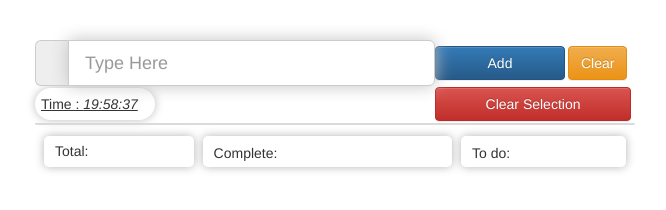
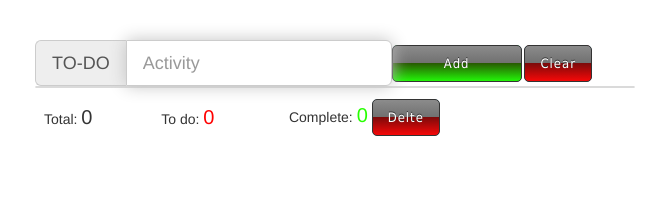
Before and after one commit to federicocroce/Todo-Jquery, a plain HTML site: page index.html in a window 1280 px wide. Shown: the whole page, without its empty margins (305-971 px from the left). Drawn offline with nearby package versions, Linux system fonts and the light colour scheme.

Commit message:
no message

```diff
--- a/Script.js
+++ b/Script.js
@@ -1,6 +1,11 @@
+
 $(document).ready(function () {
 
 	$('#time').jTime();
+
+	var totalAmount;
+	var completeAmount;
+	var toDoAmount;
 
 	//Agregar elemento
 	$('#add').click(function () {
@@ -15,7 +20,16 @@ $(document).ready(function () {
 		}
 		//Agrega elemento a la lista TODOS con la descripción del txt.
 		$('#todos').prepend("<li class='item'><input id='check' class='check' name='check' type='checkbox'/>" + Description + "</li>");
+
+		totalAmount += 1;
+		toDoAmount = totalAmount - completeAmount;
+//		console.debug('Antes:' + (totalAmount - completeAmount));
+//		console.debug('Total: ' + totalAmount + '   Completadas: ' + completeAmount + '   Pendientes: ' + toDoAmount);
+		$('#lblTotal').html(totalAmount);
+		$('#lblToDo').html(toDoAmount);
 		$('#form')[0].reset();
+//		console.debug('Despues:' + (totalAmount - completeAmount));
+//		console.debug('Total: ' + totalAmount + '   Completadas: ' + completeAmount + '   Pendientes: ' + toDoAmount);
 		//Obtengo el HTML de todos los TODOS y lo almaceno en una variable
 		var todos = $('#todos').html();
 		//Almaceno en el local Storage con la Key todos todos los elementos.
@@ -24,6 +38,7 @@ $(document).ready(function () {
 	});
 
 	if (localStorage.getItem('todos')) {
+//		console.log('Entra el getitem')
 		$('#todos').html(localStorage.getItem('todos'));
 	}
 
@@ -33,20 +48,41 @@ $(document).ready(function () {
 		return false;
 	});
 
-    $('.check').live("click", function () {
-        if ($(this).is(':checked')) {
-            $(this).parent().addClass("lineThrough");
+	$(document).on('click', '.check', function (e) {
 
-            toDoAmount -= 1;
-            completeAmount += 1;
-        } else {
-            $(this).parent().removeClass('lineThrough');
+//		console.log('Antes:' + toDoAmount)
+		if ($(this).parent().hasClass("lineThrough")) {
+			$(this).parent().removeClass("lineThrough");
 
 			completeAmount -= 1;
 			toDoAmount += 1;
+
+		} else {
+			$(this).parent().addClass("lineThrough");
+			completeAmount += 1;
+			toDoAmount -= 1;
+
 		}
+//		console.log('Despues:' + toDoAmount)
 		$('#lblComplete').html(completeAmount);
 		$('#lblToDo').html(toDoAmount);
+
+
+		//
+		//	  if ($(this).is(':checked')) {
+		//            $(this).parent().addClass("lineThrough");
+		//            console.log('Antes:'+ toDoAmount)
+		//            toDoAmount -= 1;
+		//            completeAmount += 1;
+		//			console.log('Despues:'+ toDoAmount)
+		//        } else {
+		//            $(this).parent().removeClass('lineThrough');
+		//
+		//            completeAmount -= 1;
+		//            toDoAmount += 1;
+		//        }
+		//        $('#lblComplete').html(completeAmount);
+		//        $('#lblToDo').html(toDoAmount);
 	});
 
 
@@ -56,6 +92,9 @@ $(document).ready(function () {
 				$(this).remove();
 			}
 		});
+
+//		toDoAmount = 0;
+//		$('#lblToDo').html(toDoAmount);
 		var todos = $('#todos').html();
 		localStorage.setItem('todos', todos);
 		location.reload();
@@ -63,10 +102,11 @@ $(document).ready(function () {
 
 
 
+//	console.log('Q pasa aca?')
 
-    var totalAmount = $('#todos li').size();
-    var completeAmount = 0;
-    var toDoAmount = totalAmount;
+	totalAmount = $('#todos li').size();
+	completeAmount = 0;
+	toDoAmount = totalAmount;
 
 	$('#lblTotal').html(totalAmount);
 	$('#lblComplete').html(completeAmount);
--- a/Style.css
+++ b/Style.css
@@ -14,20 +14,65 @@
 	border: 1px solid rgb(218, 218, 218);
 	border-bottom-left-radius: 9px;
 	border-bottom-right-radius: 9px;
-    margin-top: -7px;
+	margin-top: px;
+	border-radius: 10px;
+	box-shadow: inset 0px 0px 30px 2px rgba(57, 57, 57, 0.22);
 }
+
+.bt {
+	background: #006699;
+	border: none;
+	color: #ffffff;
+	font: 13px Tahoma, Arial, sans-serif;
+	padding: 10px 15px;
+	text-decoration: none;
+	cursor: pointer;
+	border: 1px solid #333;
+	letter-spacing: 1px;
+	text-shadow: 0px -1px 0px #333333;
+	border-radius: 5px;
+	-moz-border-radius: 5px;
+	background-image: -webkit-gradient(linear, left top, left bottom, color-stop(0, #8b8b8b), color-stop(0.5, #707070), color-stop(0.5, #5e5e5e), color-stop(1, #777777));
+	*/
+}
+
 #btClear {
 	padding-left: 0.5%;
+
 }
 #add {
 	width: 130px;
+	background-image: -webkit-gradient(linear, left top, left bottom, color-stop(0, #8b8b8b), color-stop(0.5, #707070), color-stop(0.5, #285c02), color-stop(1, #23f508));
 }
+
+#clear
+{
+	background-image: -webkit-gradient(linear, left top, left bottom, color-stop(0, #8b8b8b), color-stop(0.5, #707070), color-stop(0.5, #7e0a0a), color-stop(1, #f50808));
+}
+
+
+#deleteSelec
+{
+	background-image: -webkit-gradient(linear, left top, left bottom, color-stop(0, #8b8b8b), color-stop(0.5, #707070), color-stop(0.5, #7e0a0a), color-stop(1, #f50808));
+}
+
 .item {
+	padding: 5px;
+	margin-left: 1px;
+	box-shadow: inset 0px 0px 30px 1px rgba(57, 57, 57, 0.13);
+/*	box-shadow: inset 10px 10px 1px 1px rgb(3, 158, 255);*/
+  width: 100%;
+	border: 1px solid;
+	border-radius: 10px 0px 0px 10px;
+	border-color: rgba(163, 163, 163, 0.47);
+
+/*
 	padding: 5px;
 	border: 1px solid rgb(165, 165, 165);
 	border-radius: 5px 5px 5px 5px;
 	border-style: ridge ridge none ridge;
 	font-size: 16px;
+*/
 }
 #check {
 	padding-left: 71px;
@@ -43,12 +88,7 @@
 	border-collapse: separate;
 	border-spacing: 9px 1px;
 }
-    .styleCell {
-    border-radius: 5px 5px 5px 5px;
-    -webkit-box-shadow: 0px 0px 10px rgb(180, 180, 180);
-    box-shadow: 0px 0px 10px rgb(180, 180, 180);
-    padding: 1px 1px 1px 11px;
-}
+
 #lblTotal {
 	font-size: 20px;
 }
@@ -60,23 +100,3 @@
 	font-size: 20px;
 	color: red;
 }
-    .btDelete {
-    width: 0px;
-    margin-top: -5px;
-    margin-bottom: 4px;
-}
-    #deleteSelec {
-    width: 196px;
-}
-    #time {
-    font-style: oblique;
-}
-    .timeP {
-    text-decoration: underline;
-    -webkit-box-shadow: 0px 0px 10px rgb(190, 190, 190);
-    box-shadow: 0px 0px 10px rgb(190, 190, 190);
-    border-radius: 20px;
-    margin-top: 2px;
-    padding: 6px;
-    width: 120px;
-}
--- a/index.html
+++ b/index.html
@@ -25,28 +25,19 @@
                 <table>
                     <tr>
                         <td>
-                            <div class="input-group input-group-lg" id="txtContainer">
-                                <span class="input-group-addon"></span>
-                                <input id="description" name="description" type="text" class="form-control" placeholder="Type Here">
-                            </div>
+                            <div class="input-group input-group-lg" id="todotext">
+							<span class="input-group-addon">TO-DO</span>
+							<input id="description" name="description" type="text" class="form-control" placeholder="Activity">
+					</div>
                         </td>
                         <td>
-                            <input id="add" class="btn btn-primary" type="button" value="Add" />
+                            <input id="add" class="bt" type="button" value="Add" />
                         </td>
                         <td id="btClear">
-                            <button id="clear" class="btn btn-warning">Clear</button>
+                            <button id="clear" class="bt">Clear</button>
                         </td>
                     </tr>
-                    <tr>
-                        <td>
-                        <p class="timeP">Time : <span id="time"> </span>  </p>
-                        </td>
-                        <td>
-                            <div class="btDelete">
-                                <input id="deleteSelec" class="btn btn-danger" type="button" value="Clear Selection" />
-                            </div>
-                        </td>
-                    </tr>
+
                 </table>
 
             </form>
@@ -57,16 +48,21 @@
             <table id="detailTable">
                 <td class="styleCell">
                     Total:
-                    <span class="lblTotal"></span>
+                    <span id="lblTotal"></span>
                 </td>
-                <td class="styleCell">
-                    Complete:
-                    <span id="lblComplete"></span>
-                </td>
+
                 <td class="styleCell">
                     To do:
                     <span id="lblToDo"></span>
+
                 </td>
+
+				 <td class="styleCell">
+                    Complete:
+                    <span id="lblComplete"></span>
+					 <input id="deleteSelec" class="bt" type="button" value="Delte"/>
+                </td>
+
             </table>
         </div>
     </section>
```
Lines whose indentation alone changed are shown as unchanged.
